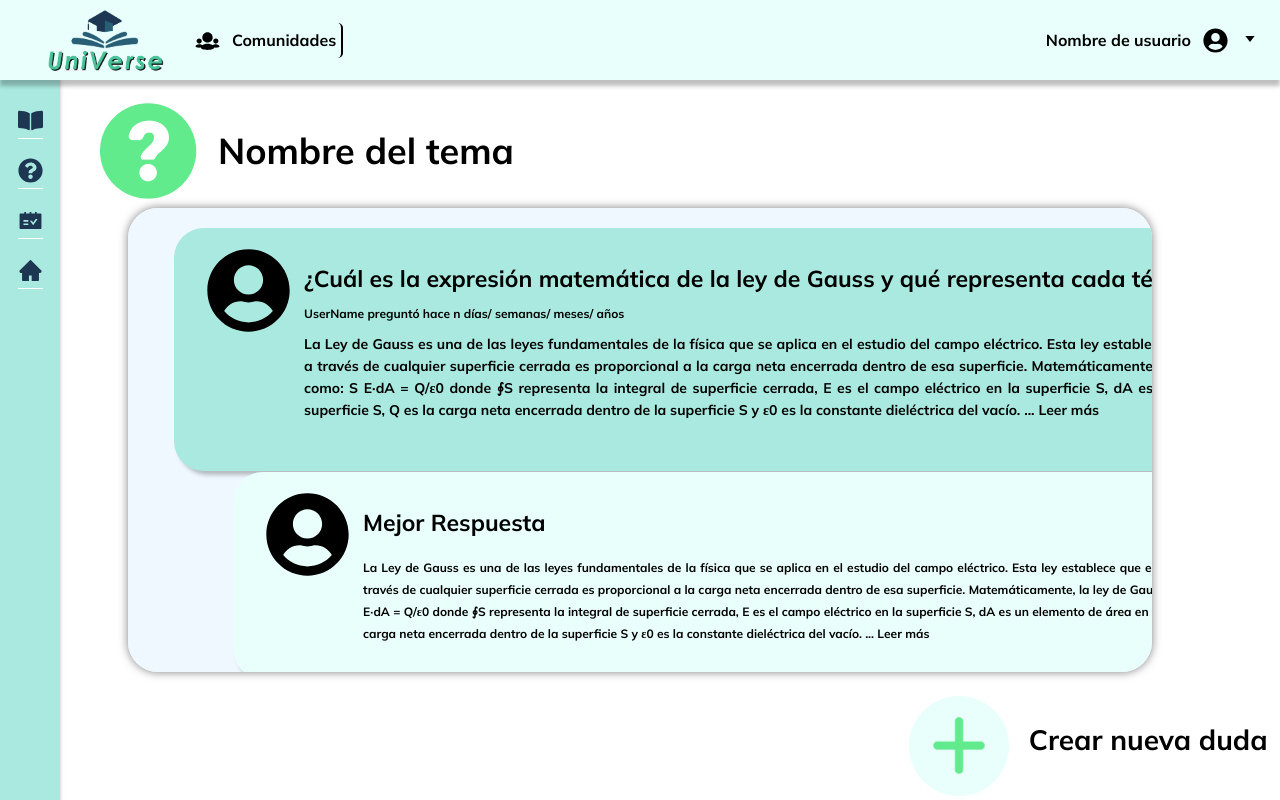
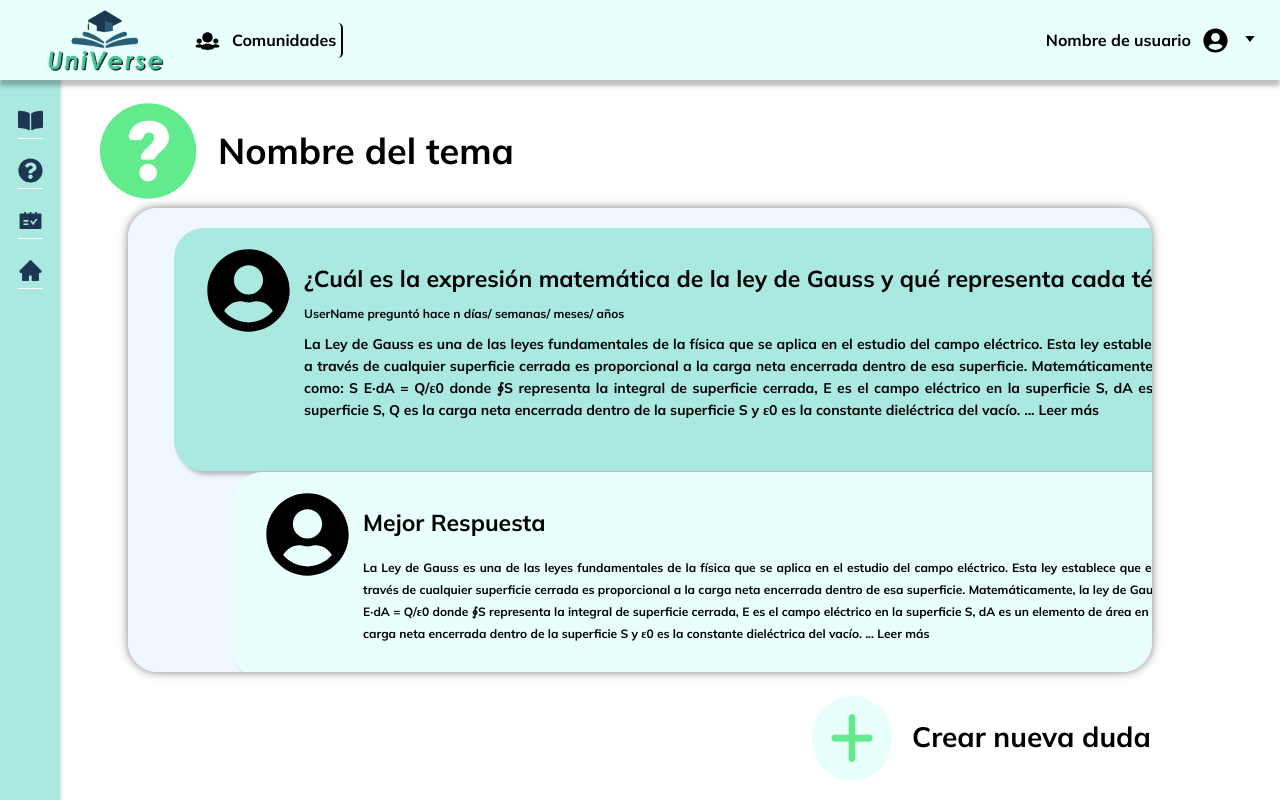
Before and after one commit to juandp1/UniVerse-Frontend, a Next.js app in the folder universe/: page /ForoPreguntas in a window 1280 px wide. Built offline with nearby package versions, Linux system fonts and the light colour scheme.

Commit message:
Ajustes en ForoPreguntas

```diff
--- a/universe/styles/ForoStyles.module.css
+++ b/universe/styles/ForoStyles.module.css
@@ -62,17 +62,17 @@
 
 .add {
     position: fixed;
-    width: 396px;
-    height: 100px;
-    left: 71%;
+    width: 340px;
+    height: 80px;
+    right: 10%;
     top: 87%;
     cursor: pointer;
 }
 
 .add_image {
     position: absolute;
-    width: 100px;
-    height: 100px;
+    width: 80px;
+    height: 85px;
 }
 
 .add_text {
@@ -83,8 +83,8 @@
     font-size: 28px;
     line-height: 22px;
     /* identical to box height, or 79% */
-    left: 120px;
-    top: 33px;
+    left: 100px;
+    top: 30px;
 
     display: flex;
     align-items: center;
```
